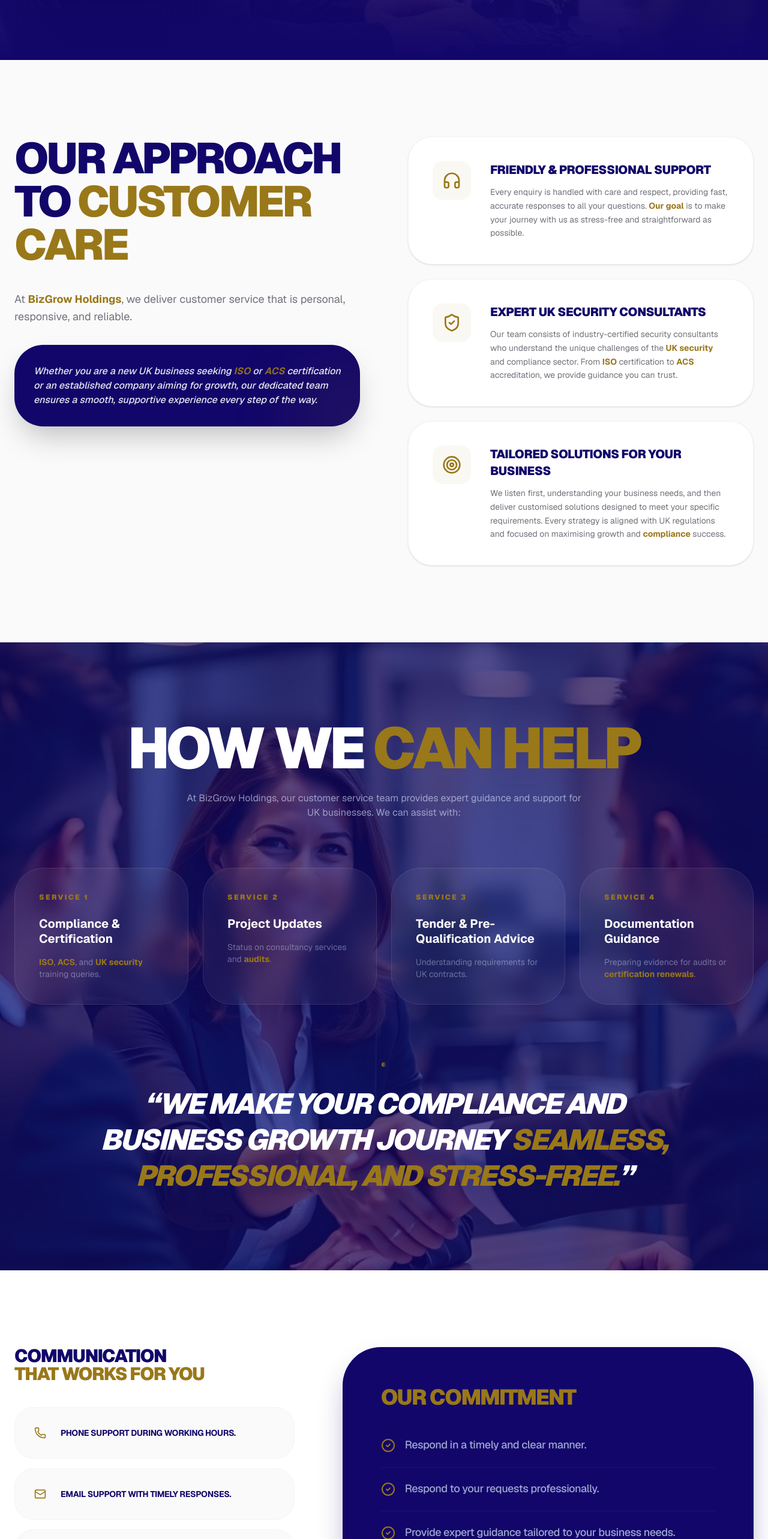
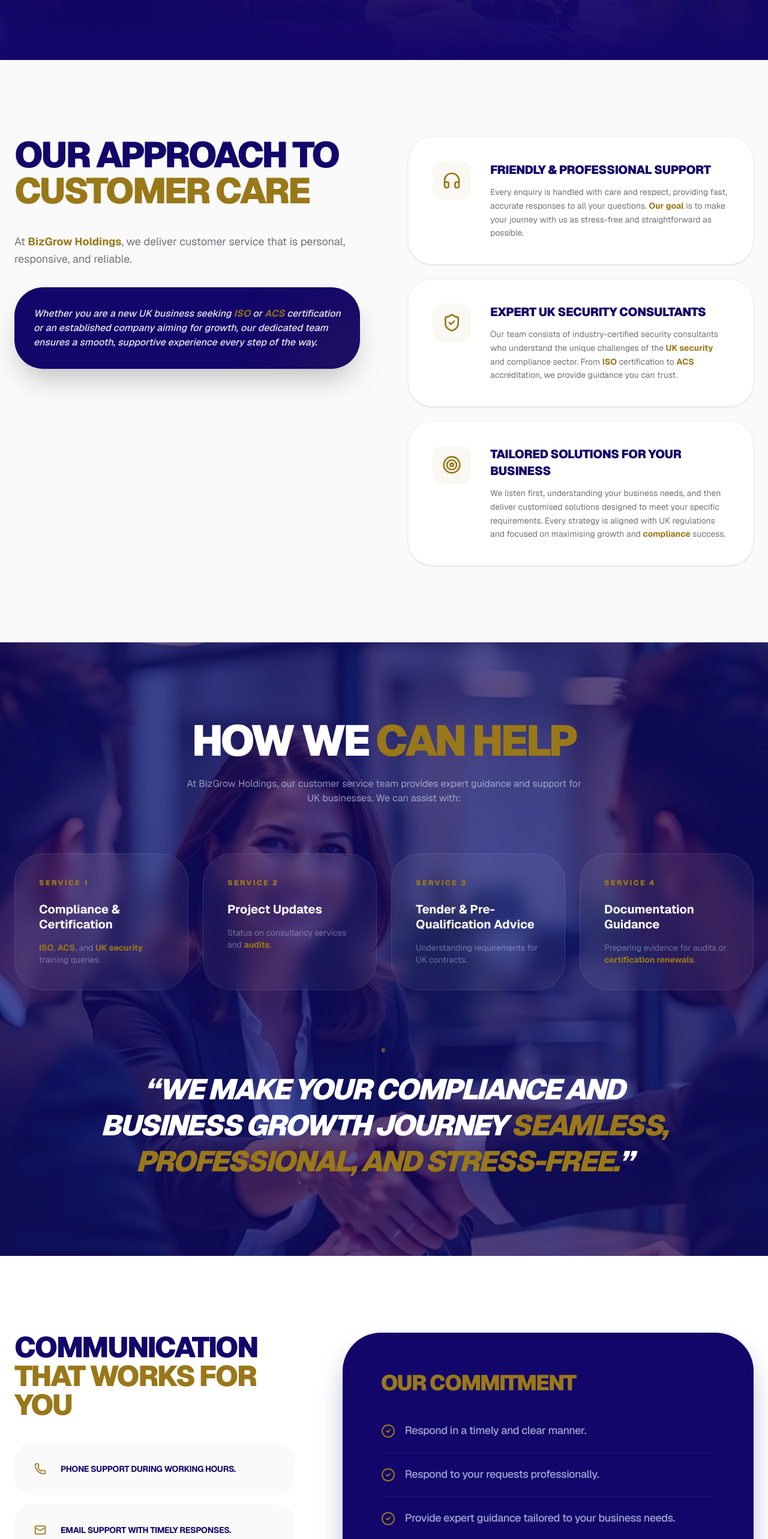
Before and after one commit to bizgrowholdings50-ctrl/Bizgrow-Holdings, a Next.js app: page /customer-services in a window 1280 px wide. Shown: the part 700-3266 px from the top of the page at 60% size. Built offline with nearby package versions, Linux system fonts and the light colour scheme.

Commit message:
Some text changes

```diff
--- a/app/customer-services/page.jsx
+++ b/app/customer-services/page.jsx
@@ -84,7 +84,7 @@ const CustomerServicePage = () => {
         <div className="max-w-7xl mx-auto px-6">
           <div className="grid lg:grid-cols-2 gap-20 items-start">
             <div>
-              <h2 className="text-4xl md:text-7xl  font-black text-[#12066a] uppercase tracking-tighter leading-none mb-10">
+              <h2 className="text-4xl md:text-6xl  font-black text-[#12066a] uppercase tracking-tighter leading-none mb-10">
                 Our Approach to
                 <span className="text-[#997819]"> Customer Care</span>
               </h2>
@@ -226,7 +226,7 @@ const CustomerServicePage = () => {
 
         <div className="max-w-7xl mx-auto px-6 relative z-20">
           <div className="text-center mb-20">
-            <h2 className="text-4xl md:text-8xl font-black text-white uppercase tracking-tighter leading-none">
+            <h2 className="text-4xl md:text-7xl font-black text-white uppercase tracking-tighter leading-none">
               How We <span className="text-[#997819]">Can Help</span>
             </h2>
             <p className="text-blue-100/60 mt-6 max-w-2xl mx-auto">
@@ -334,7 +334,7 @@ const CustomerServicePage = () => {
       <section className="py-32 bg-white">
         <div className="max-w-7xl mx-auto px-6 grid lg:grid-cols-12 gap-20">
           <div className="lg:col-span-5">
-            <h3 className="text-3xl font-black text-[#12066a] uppercase mb-10 tracking-tighter leading-none">
+            <h3 className="text-4xl md:text-5xl font-black text-[#12066a] uppercase mb-10 tracking-tighter leading-none">
               Communication <br />{" "}
               <span className="text-[#997819]">That Works For You</span>
             </h3>
--- a/components/ContactForm.jsx
+++ b/components/ContactForm.jsx
@@ -242,7 +242,7 @@ const ContactStep = ({ selectedServices, onBack, coupon }) => {
 
         <h2 className="text-4xl md:text-5xl font-black text-[#12066a] tracking-tighter mb-4">
           {coupon ? (
-            <>Send Us A <span className="text-[#997819] italic">Quotation</span>.</>
+            <>Send <span className="text-[#997819] italic">Quotation</span></>
           ) : (
             <>Send Us A <span className="text-[#997819] italic">Message.</span></>
           )}
@@ -418,7 +418,7 @@ const ContactStep = ({ selectedServices, onBack, coupon }) => {
                 : !captchaToken
                   ? "Verify Captcha First"
                   : coupon
-                    ? "Submit Quotation"
+                    ? "Submit"
                     : "Initialize Consultation"}
           </span>
 
```
